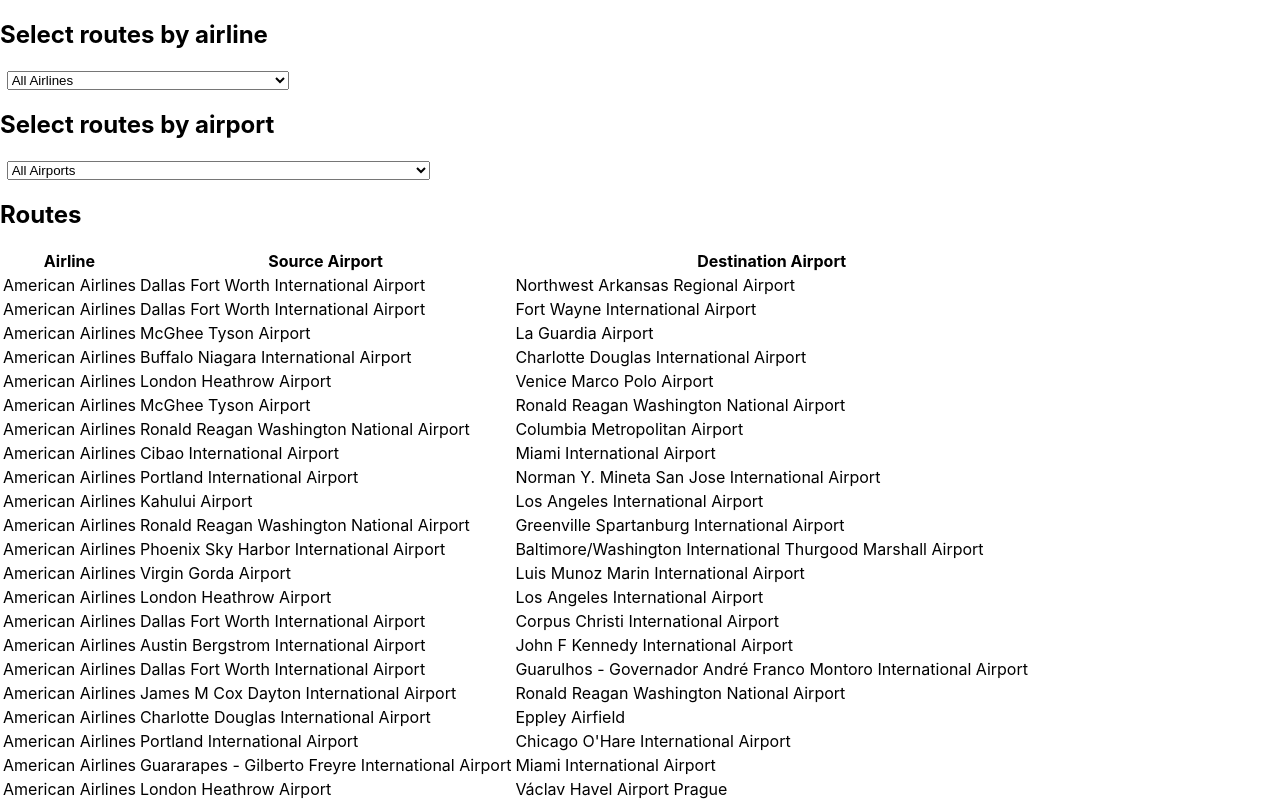
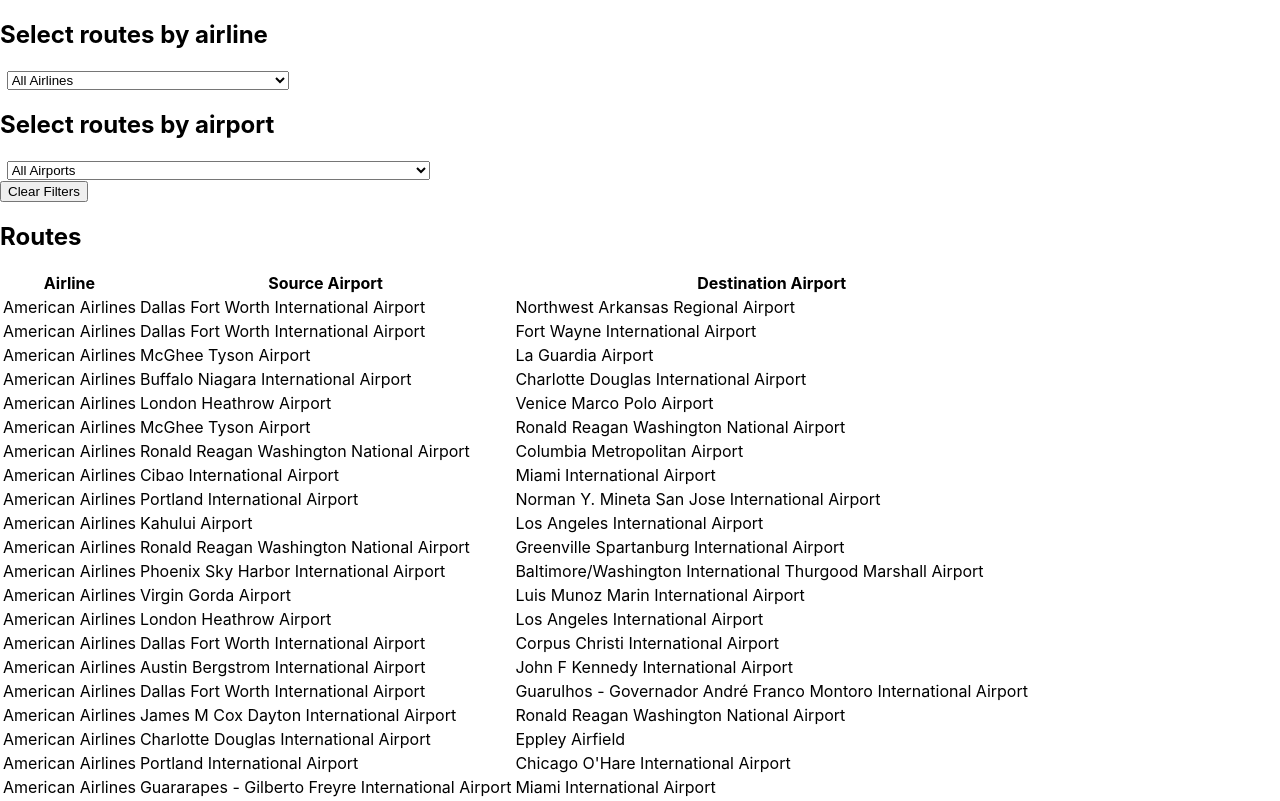
Before and after one commit to JeremyCrichton/airline-routes, a React (Create React App) app: page / in a window 1280 px wide. Shown: the top 801 px of the page. Built offline with nearby package versions, Linux system fonts and the light colour scheme.

Commit message:
add clear filter button

```diff
--- a/src/App.js
+++ b/src/App.js
@@ -39,6 +39,11 @@
     a.name.toUpperCase() < b.name.toUpperCase() ? -1 : 1
   );
 
+  const clearFilters = () => {
+    setFilterByAirlineId('');
+    setFilterByAirportId('');
+  };
+
   return (
     <div className='App'>
       <h2>Select routes by airline</h2>
@@ -63,6 +68,8 @@
           onSelect={setFilterByAirportId}
         />
       </div>
+      <button onClick={clearFilters}>Clear Filters</button>
+      <h2>Routes</h2>
       <Table
         className='routes-table'
         columns={columns}
--- a/src/components/Table.js
+++ b/src/components/Table.js
@@ -24,7 +24,6 @@
 
   return (
     <div>
-      <h2>Routes</h2>
       <table>
         <thead>
           <tr>
```
